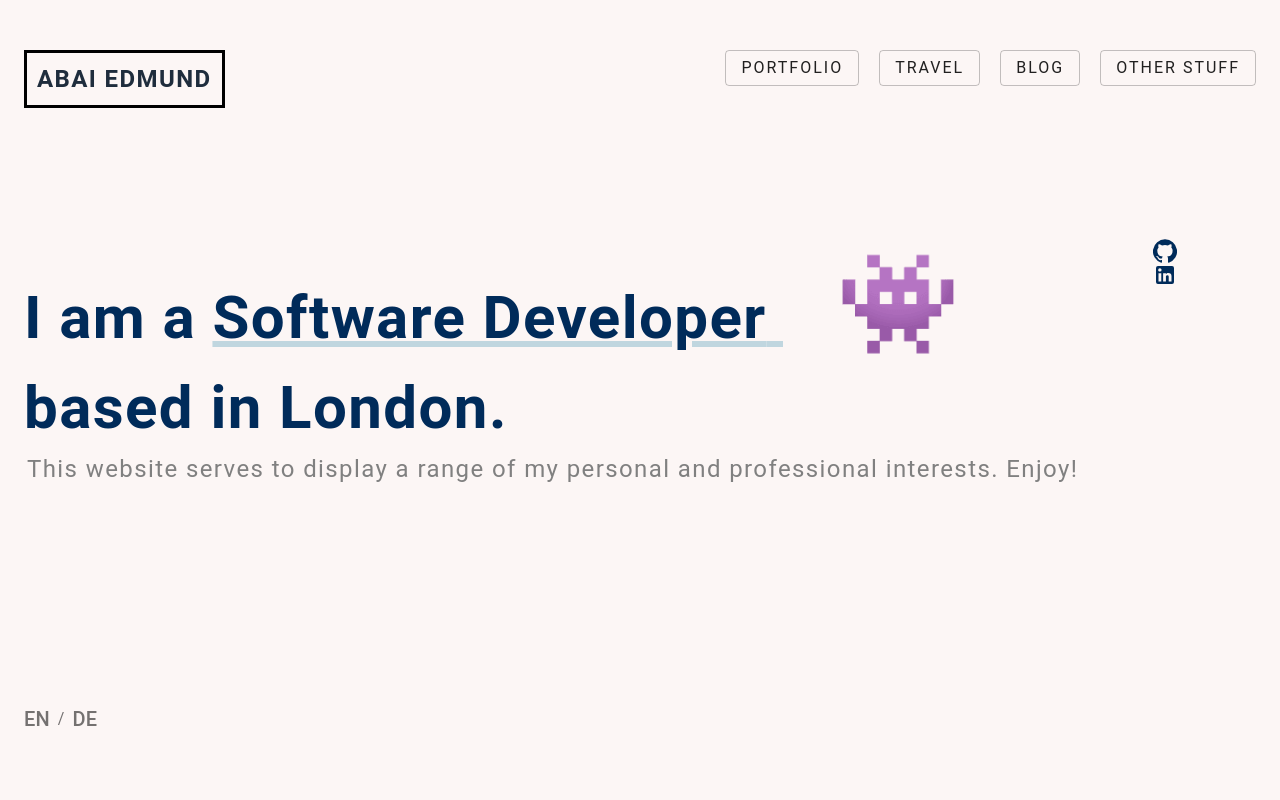
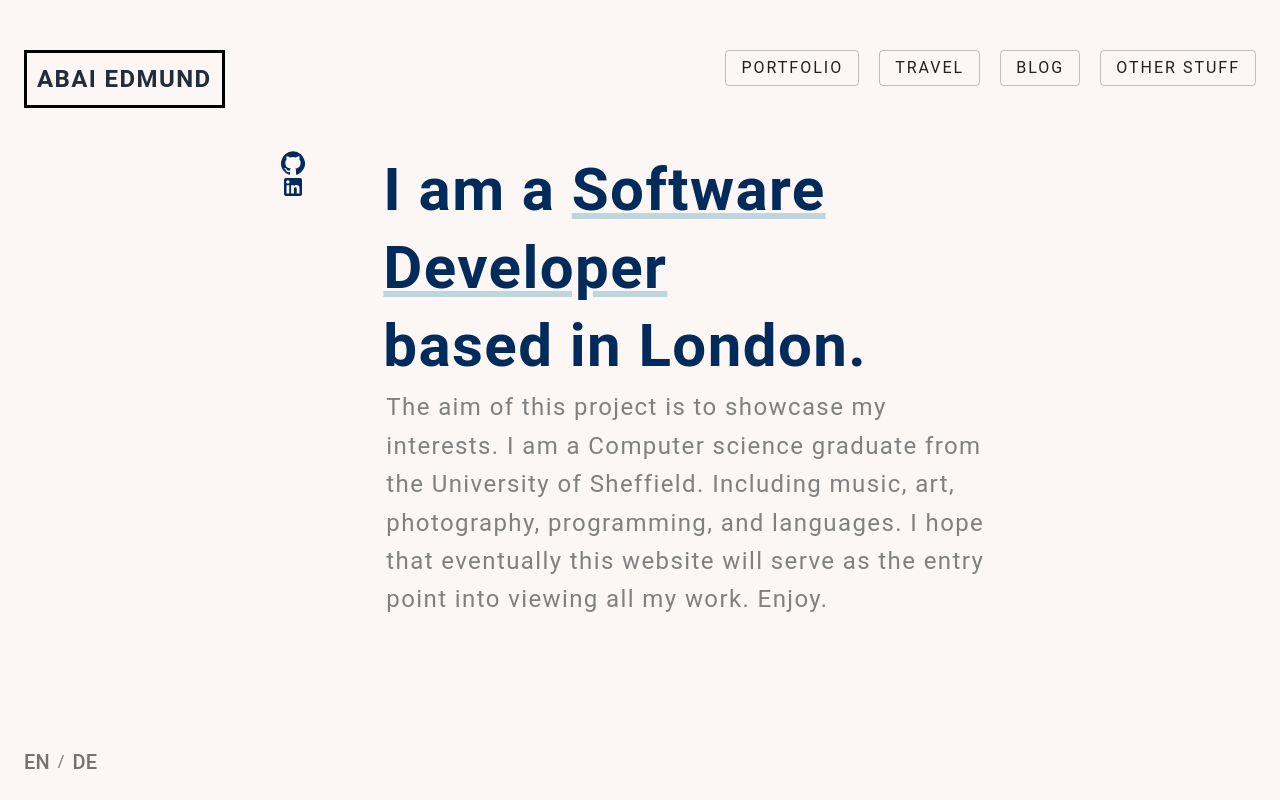
Before and after one commit to Abaii/AbaiEdmundWebsite, a React (Create React App) app: page / in a window 1280 px wide. Built offline with nearby package versions, Linux system fonts and the light colour scheme.

Commit message:
Changed homepage layout

```diff
--- a/package.json
+++ b/package.json
@@ -23,6 +23,7 @@
   "eslintConfig": {
     "extends": "react-app"
   },
+  "proxy": "http://localhost:5000",
   "browserslist": {
     "production": [
       ">0.2%",
--- a/src/App.js
+++ b/src/App.js
@@ -2,6 +2,7 @@ import React from "react";
 import CssBaseline from "@material-ui/core/CssBaseline";
 import Home from "../src/pages/Home";
 import TravelPage from "./pages/Travel/TravelPage";
+import Portfolio from "./pages/Portfolio/portfolio";
 import { BrowserRouter as Router, Route } from "react-router-dom";
 
 const App = props => {
@@ -14,6 +15,9 @@ const App = props => {
       <Route exact path="/travel">
         <TravelPage />
       </Route>
+      <Route exact path="/portfolio">
+        <Portfolio />
+      </Route>
     </Router>
   );
 };
--- a/src/pages/Home.js
+++ b/src/pages/Home.js
@@ -1,4 +1,4 @@
-import React, { useState } from "react";
+import React, { useState, useEffect } from "react";
 import {
   Container,
   Grid,
@@ -27,15 +27,6 @@ const SubTitle = styled(Typography)`
   font-size: 24px;
 `;
 
-const rotate = keyframes`
-  from {
-    transform: rotate(0deg);
-  }
-
-  to {
-    transform: rotate(360deg);
-  }
-`;
 const Arrow = styled.div`
   height: 10px;
   width: 10px;
@@ -63,11 +54,7 @@ const TechStackText = styled.span`
   text-decoration: underline solid
     ${props => (props.color ? `${props.color}` : "black")};
 `;
-const BlockColour = styled.div`
-  height: 20px;
-  width: 100%;
-  background-color: ${props => (props.color ? `${props.color}` : "black")};
-`;
+
 
 const DescriptionWrapper = styled.div`
   display: flex;
@@ -100,9 +87,10 @@ const EmojiSpan = styled.span`
   font-size: 100px;
   margin-left: 5%;
 `
+
 const Home = props => {
   const [language, setLanguage] = useState("EN");
-  const [isAnimation, setIsAnimation] = useState(true);
+
   const buttonColors = ["#DD6E42", "#E8DAB2", "#4F6D7A", "#C0D6DF"];
   const BackgroundTextPairs = {
     "#E8DAB2": "#1f2d3d",
@@ -118,33 +106,33 @@ const Home = props => {
         <Navbar title="Abai Edmund" />
 
         <Grid container item xs={12} justify="center">
-          <Grid item xs={11}>
+          <Grid item xs={1} direction="column" alignSelf="flex-start">
+            <IconWrapper>
+              <GitHubIcon />
+              <LinkedInIcon />
+            </IconWrapper>
+          </Grid>
+          <Grid item xs={6}>
             <DescriptionWrapper>
               <Description paragraph={true}>
                 {t.headerTitle[language]}
                 <TechStackText color={buttonColors[3]}>
                   {t.headerSpan[language]}{" "}
                 </TechStackText>
-                <EmojiSpan role="img" aria-label="waving hand emoji">
-                  👾
-                </EmojiSpan>{" "}
                 <br />
                 {t.headerLocation[language]} <br />
                 <SubTitle>
-                  This website serves to display a range of my personal and
-                  professional interests. Enjoy!
+                  The aim of this project is to showcase my interests. I am a
+                  Computer science graduate from the University of Sheffield.
+                  Including music, art, photography, programming, and languages.
+                  I hope that eventually this website will serve as the entry
+                  point into viewing all my work. Enjoy.
                 </SubTitle>
               </Description>
             </DescriptionWrapper>
           </Grid>
-          <Grid item xs={1} justify="center" direction="column" alignItems="center">
-            <IconWrapper>
-              <GitHubIcon />
-              <LinkedInIcon />
-            </IconWrapper>
-          </Grid>
         </Grid>
-
+        <Grid container item xs={12}></Grid>
         <Grid container item xs={12}>
           <IconWrapper item xs={3} justify="flex-end" direction="column">
             <Breadcrumbs aria-label="breadcrumb">
--- /dev/null
+++ b/src/pages/Portfolio/portfolio.js
@@ -0,0 +1,30 @@
+import React from 'react';
+import styled from 'styled-components';
+import { Container, Grid, Typography } from '@material-ui/core';
+import Navbar  from '../../pages/Layout/Navbar';
+
+const PortfolioWrapper = styled.div`
+    max-width: 50%;
+    background-color: blue;
+    margin: 0 auto;
+`
+
+const PortfolioTitle = styled(Typography)`
+    font-weight: bold;
+`
+const Portfolio = props => {
+    return (
+      <Container maxWidth="l">
+        <Grid container xs={12}>
+          <Grid container item xs={12}>
+            <Navbar title="Abai Edmund" />
+            <PortfolioWrapper>
+              <PortfolioTitle variant="h1">Title</PortfolioTitle>
+            </PortfolioWrapper>
+          </Grid>
+        </Grid>
+      </Container>
+    );
+}
+
+export default Portfolio;
--- a/src/pages/Travel/TravelPage.js
+++ b/src/pages/Travel/TravelPage.js
@@ -27,11 +27,10 @@ const CountryGrid = styled(Grid)`
   }
   &:hover {
     padding: 10px;
-    background-color: #ffe6f2;
   }
 
   &:hover h1 {
-    font-size: 70px;
+    font-size: 80px;
     letter-spacing: 15px;
   }
 `;
```
